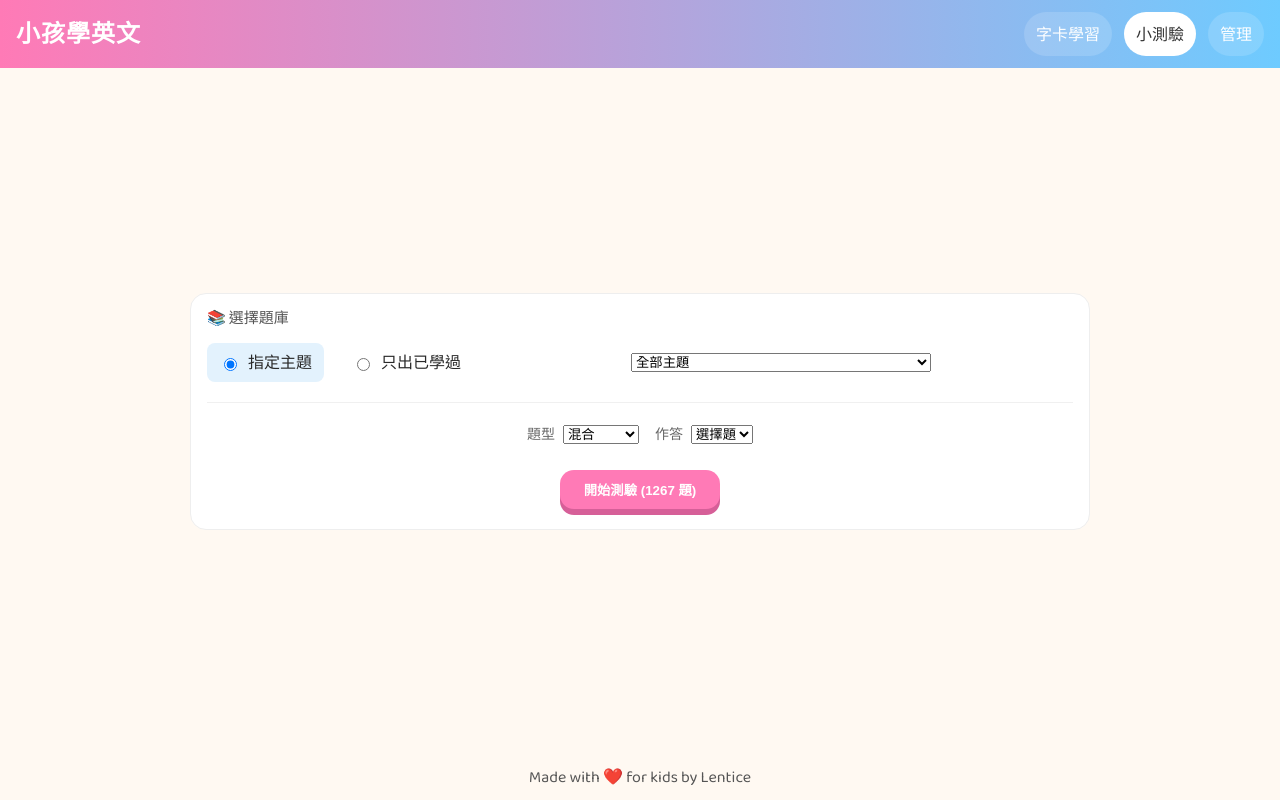
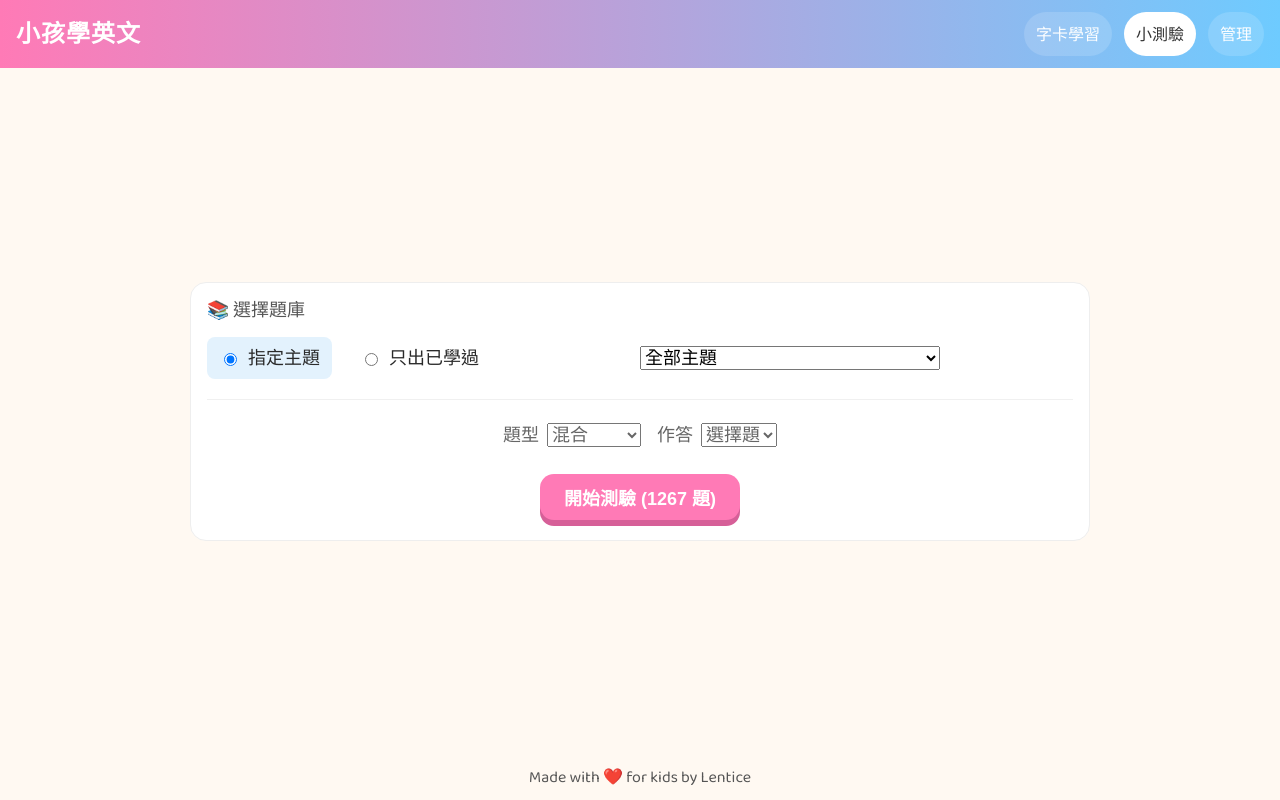
Before and after one commit to Lentice/kid_words, a React (Vite) app: page /quiz in a window 1280 px wide. Built offline with nearby package versions, Linux system fonts and the light colour scheme.

Commit message:
feat: enhance UI styles and improve logic for quiz components

```diff
--- a/src/components/QuizContent.jsx
+++ b/src/components/QuizContent.jsx
@@ -85,7 +85,7 @@ export default function QuizContent({
                     opacity: isPlaying ? 0.6 : 1,
                     transform: isPlaying ? 'scale(1.1)' : 'scale(1)',
                     transition: 'all 0.2s ease',
-                    animation: isPlaying ? 'pulse 1s infinite' : 'none'
+                    animation: isPlaying ? 'pulse 1s infinite' : 'none',
                   }}
                 >
                   🔊
@@ -144,7 +144,8 @@ export default function QuizContent({
                       fontSize: dir === 'en2zh' ? '22px' : '24px',
                       textAlign: 'left',
                       transition: 'all 0.2s',
-                      position: 'relative'
+                      position: 'relative',
+                      color:'#212121',
                     }}
                     onMouseEnter={(e) => {
                       if (!showWrong && !showCorrect) {
--- a/src/components/QuizOptions.jsx
+++ b/src/components/QuizOptions.jsx
@@ -1,9 +1,9 @@
 
 export default function QuizOptions({ filterMode, setFilterMode, selected, setSelected, sections, mode, setMode, answerType, setAnswerType, pool, start }) {
   return (
-    <div className="panel stack" style={{gap:20}}>
+    <div className="panel stack" style={{gap:20, fontSize: 18}}>
       <div className="stack" style={{gap:12}}>
-        <div style={{fontSize:'15px', fontWeight:'500', color:'#555'}}>📚 選擇題庫</div>
+        <div style={{fontWeight:'500', color:'#555'}}>📚 選擇題庫</div>
         <div className="row" style={{flexWrap:'wrap', gap:16, alignItems:'center'}}>
           <label className="row" style={{gap:8, cursor:'pointer', padding:'6px 12px', background: filterMode==='sections' ? '#E3F2FD' : 'transparent', borderRadius:'8px', transition:'background 0.2s'}}>
             <input type="radio" name="filter" checked={filterMode==='sections'} onChange={()=>setFilterMode('sections')} />
@@ -14,7 +14,7 @@ export default function QuizOptions({ filterMode, setFilterMode, selected, setSe
             只出已學過
           </label>
           {filterMode === 'sections' && (
-            <select value={selected[0]||''} onChange={e=>setSelected(e.target.value ? [e.target.value] : [])} style={{flex:'1', minWidth:'180px', maxWidth:'300px', marginLeft: 'auto', marginRight: 'auto'}}>
+            <select value={selected[0]||''} onChange={e=>setSelected(e.target.value ? [e.target.value] : [])} style={{flex:'1', minWidth:'180px', maxWidth:'300px', marginLeft: 'auto', marginRight: 'auto', fontSize: 18}}>
               <option value="">全部主題</option>
               {sections.map(s => (
                 <option key={s.id} value={s.id}>{s.number}. {s.name}</option>
@@ -29,8 +29,8 @@ export default function QuizOptions({ filterMode, setFilterMode, selected, setSe
       <div className="stack" style={{gap:16, alignItems:'center'}}>
         <div className="row" style={{gap:16, flexWrap:'wrap', alignItems:'center', justifyContent:'center'}}>
           <label className="row" style={{gap:8, alignItems:'center'}}>
-            <span style={{color:'#666', fontSize:'14px'}}>題型</span>
-            <select value={mode} onChange={e=>setMode(e.target.value)}>
+            <span style={{color:'#666', fontSize:'18px'}}>題型</span>
+            <select value={mode} onChange={e=>setMode(e.target.value)} style={{color:'#666', fontSize:'18px'}}>
               <option value="mixed">混合</option>
               <option value="en2zh">英 ➜ 中</option>
               <option value="zh2en">中 ➜ 英</option>
@@ -39,14 +39,14 @@ export default function QuizOptions({ filterMode, setFilterMode, selected, setSe
             </select>
           </label>
           <label className="row" style={{gap:8, alignItems:'center'}}>
-            <span style={{color:'#666', fontSize:'14px'}}>作答</span>
-            <select value={answerType} onChange={e=>setAnswerType(e.target.value)}>
+            <span style={{color:'#666', fontSize:'18px'}}>作答</span>
+            <select value={answerType} onChange={e=>setAnswerType(e.target.value)} style={{color:'#666', fontSize:'18px'}}>
               <option value="choice">選擇題</option>
               <option value="input">填空題</option>
             </select>
           </label>
         </div>
-        <button className="btn" onClick={start} disabled={pool.length===0} style={{padding:'10px 24px', marginTop:'8px', marginBottom:'8px'}}>
+        <button className="btn" onClick={start} disabled={pool.length===0} style={{padding:'10px 24px', marginTop:'8px', marginBottom:'8px', fontSize: 18}}>
           開始測驗 ({pool.length} 題)
         </button>
         {filterMode === 'learned' && pool.length === 0 && (
--- a/src/routes/Learn.jsx
+++ b/src/routes/Learn.jsx
@@ -38,12 +38,6 @@ export default function Learn(){
     }
   }, [words.length, sections.length]) // eslint-disable-line react-hooks/exhaustive-deps
 
-  const filtered = useMemo(()=>{
-    if (!selectedSection) return []
-    const list = bySections([selectedSection])
-    return list
-  },[bySections, selectedSection, words])
-
   useEffect(()=>{
     // if current index exceeds words length, reset to 0
     if (index >= words.length) setIndex(0)
@@ -69,7 +63,7 @@ export default function Learn(){
 
   if (loading) return <div>載入中…</div>
   if (error) return <div>載入資料時發生錯誤</div>
-  if (!filtered.length) return (
+  if (!words.length) return (
     <div className="stack" style={{maxWidth:900,width:'100%'}}>
       <SectionPicker sections={sections} selectedId={selectedSection} onChange={handleSectionChange} />
       <div className="panel">沒有符合的單字</div>
@@ -117,7 +111,7 @@ export default function Learn(){
                   <div
                     key={s.id}
                     onClick={() => {
-                      handleSectionChange(s.id, filtered, getProgress)
+                      handleSectionChange(s.id, words, getProgress)
                       setShowSectionMenu(false)
                     }}
                     style={{
```
